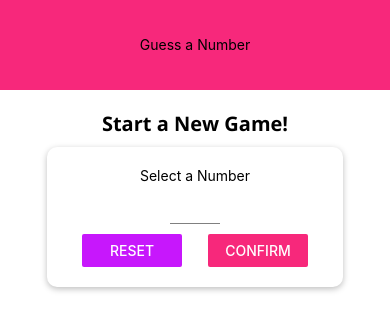
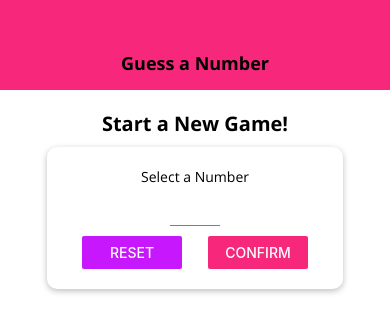
Before and after one commit to NickyJayJay/guess-a-number-app, a React Native app: screen / in a window 390 px wide. Shown: the top 332 px of the page. Built offline with nearby package versions, Linux system fonts and the light colour scheme.

Commit message:
A synthetic style 'cascade': custom wrapper components and global styles

```diff
--- /dev/null
+++ b/components/BodyText.js
@@ -0,0 +1,12 @@
+import React from 'react';
+import { Text, StyleSheet } from 'react-native';
+
+const BodyText = props => <Text style={styles.body}>{props.children}</Text>;
+
+const styles = StyleSheet.create({
+    body: {
+        fontFamily: 'open-sans'
+    }
+});
+
+export default BodyText;
--- a/components/Header.js
+++ b/components/Header.js
@@ -1,12 +1,13 @@
 import React from 'react';
 import { View, Text, StyleSheet } from 'react-native';
 
+import TitleText from './TitleText';
 import Colors from '../constants/colors';
 
 const Header = (props) => {
   return (
     <View style={styles.header}>
-      <Text style={styles.headerTitle}>{props.title}</Text>
+      <TitleText style={styles.title}>{props.title}</TitleText>
     </View>
   );
 };
@@ -19,11 +20,7 @@
     backgroundColor: Colors.primary,
     alignItems: 'center',
     justifyContent: 'center',
-  },
-  headerTitle: {
-    color: 'black',
-    height: 90,
-  },
+  }
 });
 
 export default Header;
--- /dev/null
+++ b/components/TitleText.js
@@ -0,0 +1,13 @@
+import React from 'react';
+import { Text, StyleSheet } from 'react-native';
+
+const TitleText = props => <Text style={{...styles.title, ...props.style}}>{props.children}</Text>;
+
+const styles = StyleSheet.create({
+    title: {
+        fontFamily: 'open-sans-bold',
+        fontSize: 18
+    }
+});
+
+export default TitleText;
--- /dev/null
+++ b/constants/default-styles.js
@@ -0,0 +1,12 @@
+import { StyleSheet } from 'react-native';
+
+export default StyleSheet.create({
+    bodyText: {
+        fontFamily: 'open-sans',
+        color: 'red'
+    },
+    title: {
+        fontFamily: 'open-sans-bold',
+        fontSize: 18
+    }
+});
--- a/screens/GameScreen.js
+++ b/screens/GameScreen.js
@@ -2,6 +2,7 @@
 import { View, Text, StyleSheet, Button, Alert } from 'react-native';
 import NumberContainer from '../components/NumberContainer';
 import Card from '../components/Card';
+import DefaultStyles from '../constants/default-styles';
 
 const generateRandomBetween = (min, max, exclude) => {
   min = Math.ceil(min);
@@ -56,7 +57,7 @@
 
   return (
     <View style={styles.screen}>
-      <Text>Opponent's Guess</Text>
+      <Text style={DefaultStyles.title}>Opponent's Guess</Text>
       <NumberContainer>{currentGuess}</NumberContainer>
       <Card style={styles.buttonContainer}>
         <Button title='LOWER' onPress={nextGuessHandler.bind(this, 'lower')} />
--- a/screens/StartGameScreen.js
+++ b/screens/StartGameScreen.js
@@ -12,6 +12,7 @@
 import Card from '../components/Card';
 import Input from '../components/Input';
 import NumberContainer from '../components/NumberContainer';
+import BodyText from '../components/BodyText';
 import Colors from '../constants/colors';
 
 const StartGameScreen = (props) => {
@@ -49,7 +50,7 @@
   if (confirmed) {
     confirmedOutput = (
       <Card style={styles.summaryContainer}>
-        <Text>You selected</Text>
+        <BodyText>You selected</BodyText>
         <NumberContainer>{selectedNumber}</NumberContainer>
         <Button title='START GAME' onPress={() => props.onStartGame(selectedNumber)} />
       </Card>
@@ -65,7 +66,7 @@
       <View style={styles.screen}>
         <Text style={styles.title}>Start a New Game!</Text>
         <Card style={styles.inputContainer}>
-          <Text>Select a Number</Text>
+          <BodyText>Select a Number</BodyText>
           <Input
             style={styles.input}
             blurOnSubmit
```
